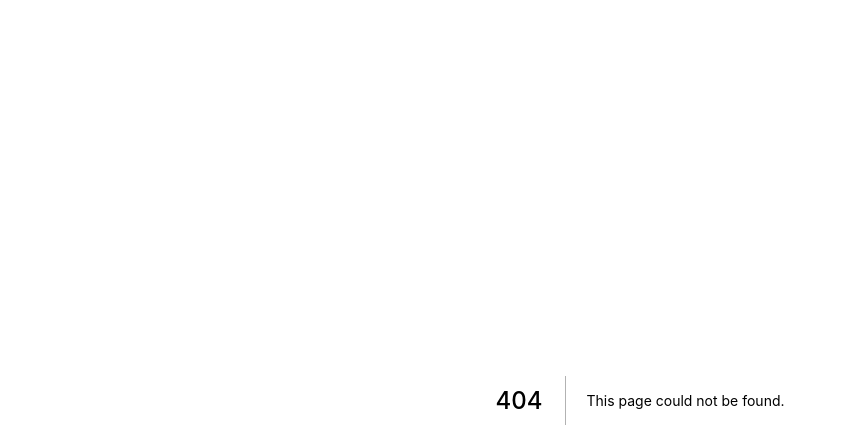
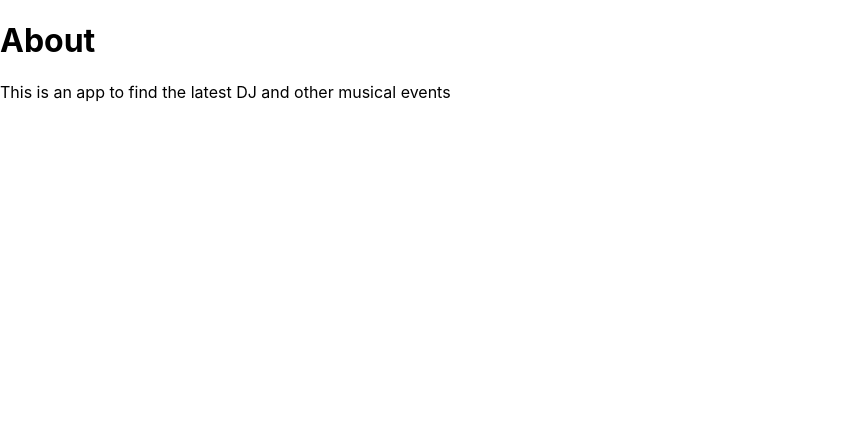
Before and after one commit to tasukuwatanabe/udemy-djevents-frontend2, a Next.js app: page /about in a window 1280 px wide. Before the commit this address had no page. Shown: the top 448 px of the page, without its empty margins (0-847 px from the left). Built offline with nearby package versions, Linux system fonts and the light colour scheme.

Commit message:
first commit

```diff
--- /dev/null
+++ b/pages/about.js
@@ -0,0 +1,8 @@
+export default function AboutPage() {
+  return (
+    <div>
+      <h1>About</h1>
+      <p>This is an app to find the latest DJ and other musical events</p>
+    </div>
+  );
+}
```
Also changed, not shown: pages/events/[slug].js (added, +7 -0 lines), pages/events/add.js (added, +7 -0 lines), pages/events/index.js (added, +7 -0 lines).
